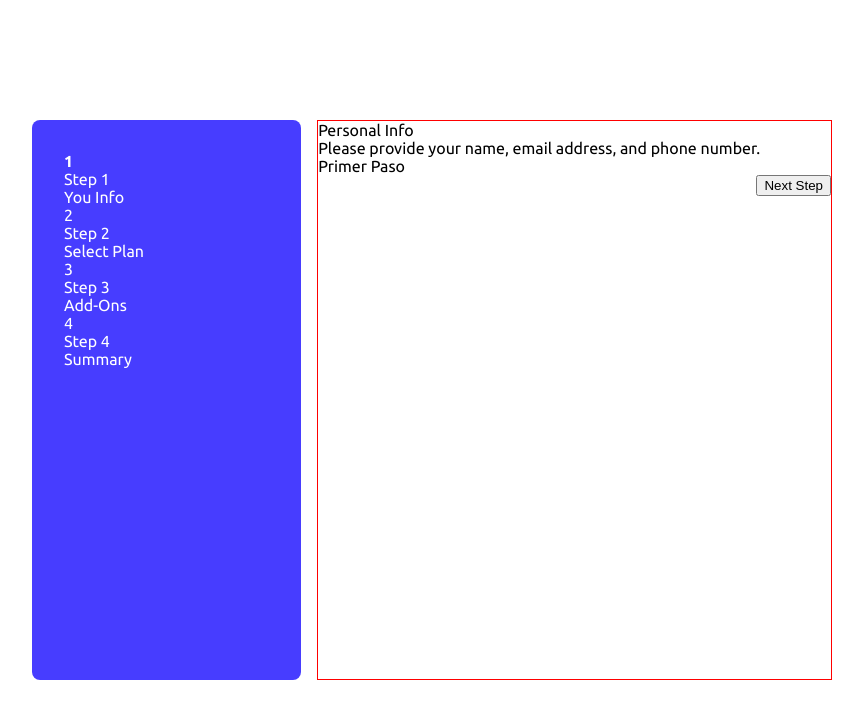
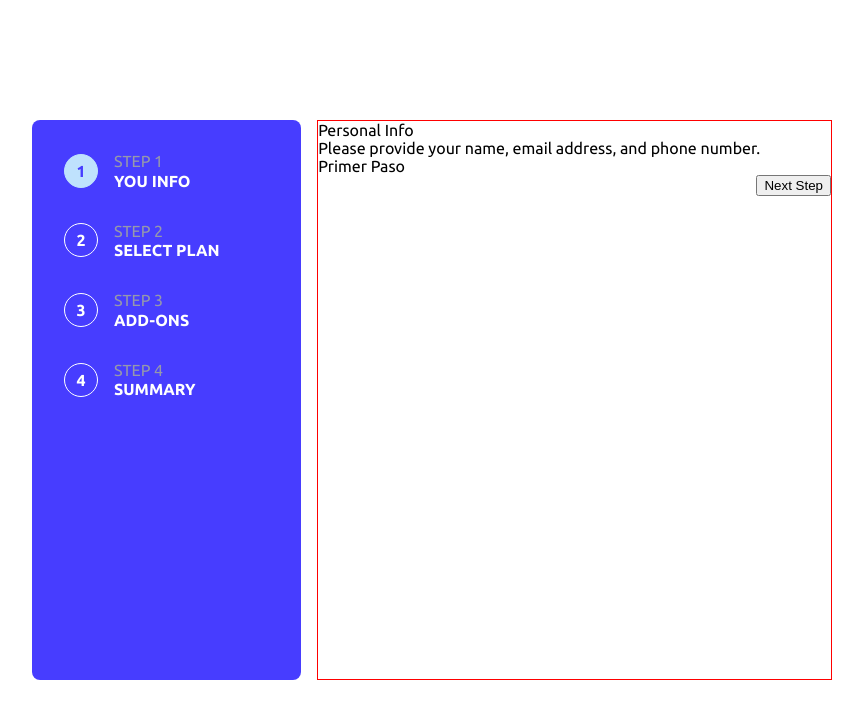
Before and after one commit to MarianoTroncoso/multi-step-form, a React (Create React App) app: page /1 in a window 1280 px wide. Shown: the top 718 px of the page, without its empty margins (208-1071 px from the left). Built offline with nearby package versions, Linux system fonts and the light colour scheme.

Commit message:
Add handleStepChange & Add styles in menu

```diff
--- a/src/App.tsx
+++ b/src/App.tsx
@@ -61,12 +61,17 @@ function App() {
     }
   }, [currentStepFromUrl, navigate]);
 
+  const handleStepChange = (step: Step) => {
+    setCurrentStep(step);
+    navigate(`/${step}`);
+  };
+
   return (
     <>
       <GlobalStyle />
       <SC.Layout>
         <SC.Container>
-          <StepList currentStep={currentStep} />
+          <StepList currentStep={currentStep} onStepChange={handleStepChange} />
           <Routes>
             {Object.keys(steps).map((step) => {
               const stepNumber = Number(step) as Step;
--- a/src/components/StepList/StepList.tsx
+++ b/src/components/StepList/StepList.tsx
@@ -11,6 +11,7 @@ import { Step } from '../../types';
 
 type Props = {
   currentStep: Step;
+  onStepChange: (step: Step) => void;
 };
 
 const steps = [
@@ -20,7 +21,7 @@ const steps = [
   { number: FOURTH_STEP, name: 'Step 4', description: 'Summary' },
 ];
 
-const StepList: React.FC<Props> = ({ currentStep }) => {
+const StepList: React.FC<Props> = ({ currentStep, onStepChange }) => {
   return (
     <SC.Wrapper>
       {steps.map((step) => {
@@ -35,6 +36,7 @@ const StepList: React.FC<Props> = ({ currentStep }) => {
             name={name}
             description={description}
             isCurrentStep={isCurrentStep}
+            onClick={() => onStepChange(number as Step)}
           />
         );
       })}
--- a/src/components/StepList/components/StepListItem/StepListItem.styles.ts
+++ b/src/components/StepList/components/StepListItem/StepListItem.styles.ts
@@ -1,8 +1,41 @@
-import styled from 'styled-components';
+import styled, { css } from 'styled-components';
 
-export const Wrapper = styled.div``;
+export const Wrapper = styled.div`
+  display: flex;
+  gap: 1rem;
+  margin-bottom: 2rem;
+  align-items: center;
+  cursor: pointer;
+`;
 
 export const Number = styled.div<{ $isCurrentStep: boolean }>`
-  font-weight: ${({ $isCurrentStep, theme }) =>
-    $isCurrentStep ? theme.fontWeights.bold : theme.fontWeights.normal};
+  border: 1px solid ${({ theme }) => theme.colors.neutral[4]};
+  display: flex;
+  justify-content: center;
+  align-items: center;
+  width: 2rem;
+  height: 2rem;
+  border-radius: 50%;
+  font-weight: ${({ theme }) => theme.fontWeights.bold};
+
+  ${({ $isCurrentStep }) =>
+    $isCurrentStep &&
+    css`
+      background-color: ${({ theme }) => theme.colors.primary[3]};
+      color: ${({ theme }) => theme.colors.primary[1]};
+      border: 1px solid ${({ theme }) => theme.colors.primary[3]};
+    `}
 `;
+
+export const RightContent = styled.div`
+  text-transform: uppercase;
+
+  > :first-child {
+    color: ${({ theme }) => theme.colors.neutral[0]};
+  }
+
+  > :nth-child(2) {
+    font-weight: ${({ theme }) => theme.fontWeights.bold};
+    margin-top: 0.1rem;
+  }
+`;
--- a/src/components/StepList/components/StepListItem/StepListItem.tsx
+++ b/src/components/StepList/components/StepListItem/StepListItem.tsx
@@ -6,6 +6,7 @@ type Props = {
   name: string;
   description: string;
   isCurrentStep: boolean;
+  onClick: () => void;
 };
 
 const StepListItem: React.FC<Props> = ({
@@ -13,12 +14,15 @@ const StepListItem: React.FC<Props> = ({
   name,
   description,
   isCurrentStep,
+  onClick,
 }) => {
   return (
-    <SC.Wrapper>
+    <SC.Wrapper onClick={onClick}>
       <SC.Number $isCurrentStep={isCurrentStep}>{number}</SC.Number>
-      <div>{name}</div>
-      <div>{description}</div>
+      <SC.RightContent>
+        <div>{name}</div>
+        <div>{description}</div>
+      </SC.RightContent>
     </SC.Wrapper>
   );
 };
```
